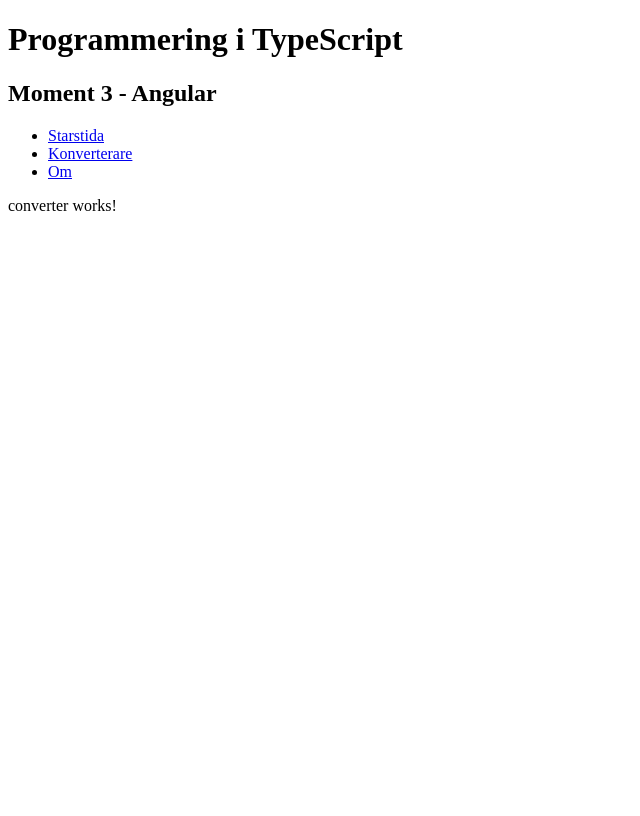
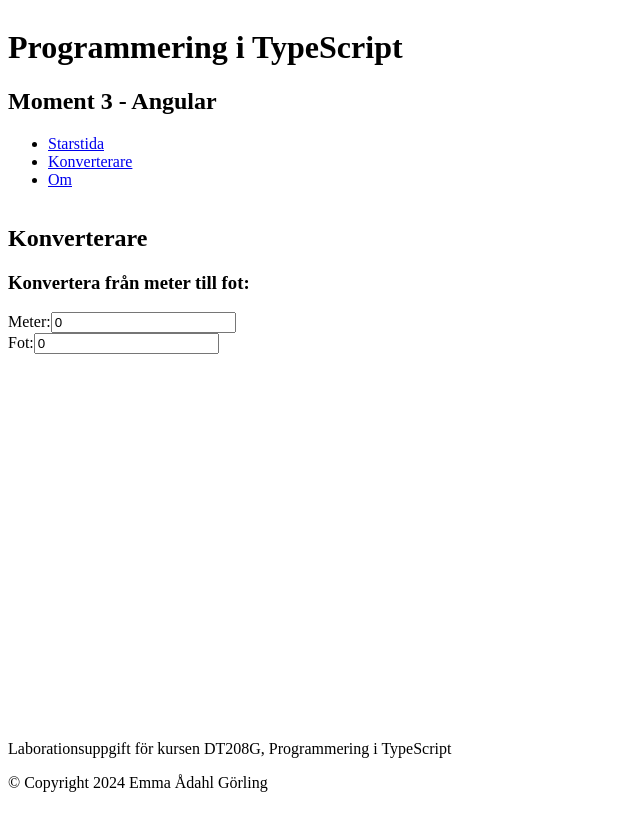
Before and after one commit to EmmaGorling/TypeScript-Moment3, an Angular app: page /converter in a window 1280 px wide. Shown: the whole page, without its empty margins (0-640 px from the left). Built offline with nearby package versions, Linux system fonts and the light colour scheme.

Commit message:
Gjort metoder för att konvertera mellan meter och fot, resultatet skrivs ut med upp till två decimaler

```diff
--- a/src/app/app.component.html
+++ b/src/app/app.component.html
@@ -4,3 +4,7 @@
     <app-mainmenu></app-mainmenu>
 </header>
 <router-outlet />
+<footer>
+    <p>Laborationsuppgift för kursen DT208G, Programmering i TypeScript</p>
+    <p>© Copyright 2024 Emma Ådahl Görling</p>
+</footer>
--- a/src/app/converter/converter.component.html
+++ b/src/app/converter/converter.component.html
@@ -1 +1,10 @@
-<p>converter works!</p>
+<h2>Konverterare</h2>
+
+<h3>Konvertera från meter till fot:</h3>
+    <div class="conatiner">
+    <label for="meter">Meter:</label>
+    <input type="number" id="meter" [(ngModel)]="meter" (ngModelChange)="convertMeter()">
+    <br>
+    <label for="foot">Fot:</label>
+    <input type="number" id="foot" [(ngModel)]="foot" (ngModelChange)="convertFoot()">
+</div>
--- a/src/app/converter/converter.component.ts
+++ b/src/app/converter/converter.component.ts
@@ -1,12 +1,40 @@
 import { Component } from '@angular/core';
+import { FormsModule } from '@angular/forms';
 
 @Component({
   selector: 'app-converter',
   standalone: true,
-  imports: [],
+  imports: [FormsModule],
   templateUrl: './converter.component.html',
   styleUrl: './converter.component.scss'
 })
 export class ConverterComponent {
+  // Properties for meter too foot
+  meter: number = 0;
+  foot:number = 0;
+  celsius:number = 0;
+  fahrenheit:number = 0;
+  result:string = '';
+
+  /* Methods */
+
+  // From meter to foot
+  convertMeter():void {
+    this.result = (this.meter * 0.3048).toFixed(2);
+    this.foot = parseFloat(this.result);
+  }
+  // From foot to meter
+  convertFoot():void {
+    this.result = (this.foot * 3.2808399).toFixed(2);
+    this.meter = parseFloat(this.result);
+  }
+
+  convertCelsius():void {
+
+  }
+
+  convertFahrenheit():void {
+
+  }
 
 }
--- a/src/styles.scss
+++ b/src/styles.scss
@@ -1 +1,5 @@
-/* You can add global styles to this file, and also import other style files */
+app-root {
+    display: grid;
+    grid-template-rows: auto auto 1fr auto;
+    min-height: 100vh;
+}
```
